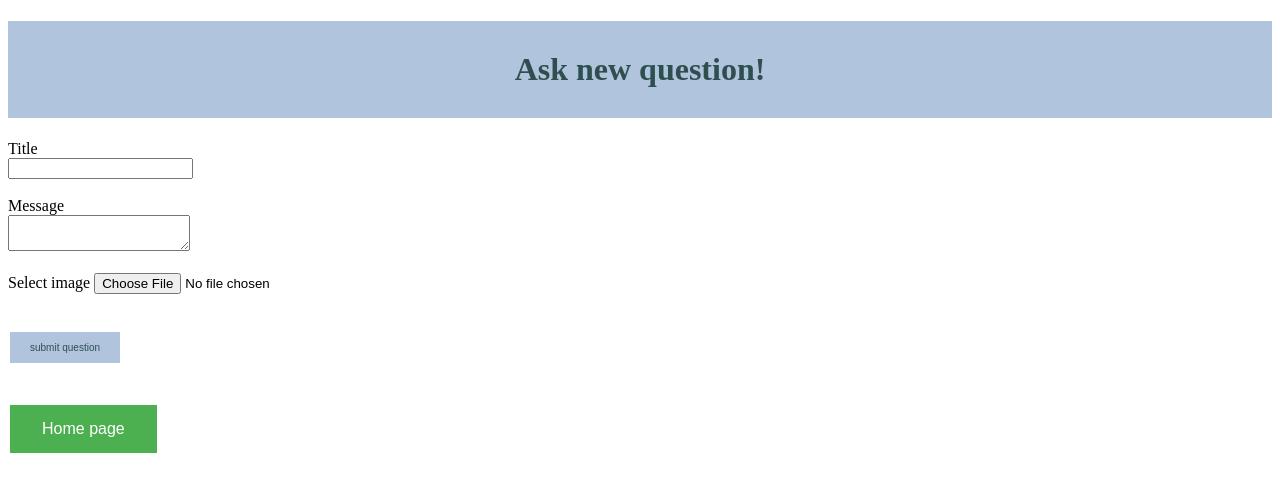
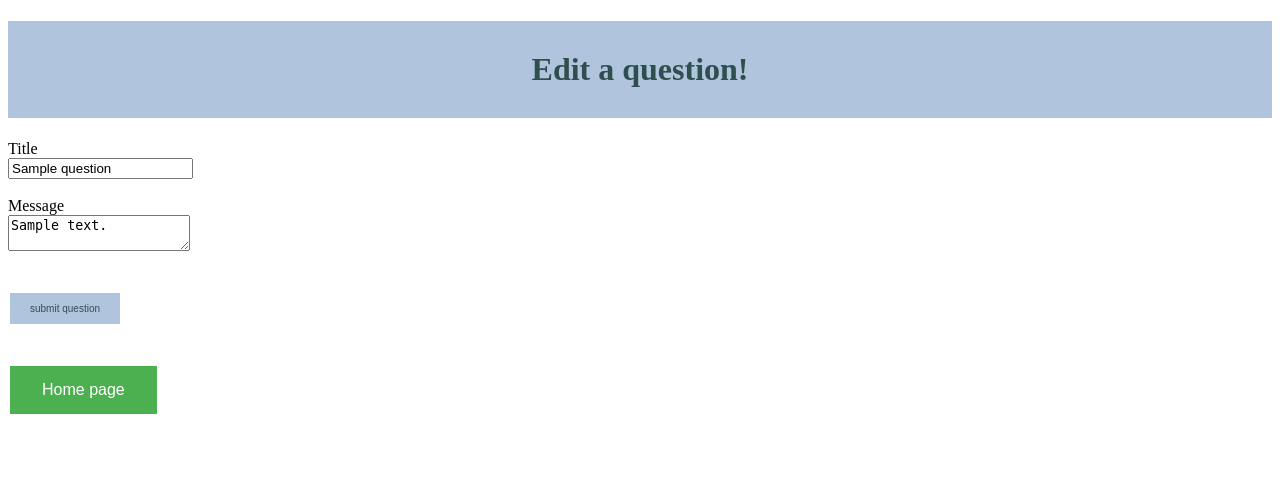
Before and after one commit to jzakrzewska/Ask_Mate_Codecool, a Flask app: template templates/request_form.html in a window 1280 px wide. Shown: the top 491 px of the page. Run offline with Flask 2, Linux system fonts and the light colour scheme; the template is opened without the code that fills it: most values are stand-ins (such as "Sample title", 1, 10 or a date in 2020); some libraries are stand-ins or nearby versions.

Commit message:
edit_question

```diff
--- a/server.py
+++ b/app.py
@@ -42,7 +42,17 @@ def add_question():
             image.filename = "no image"
         data_manager.add_question(question)
         return redirect("/")
-    return render_template("request_form.html")
+    return render_template("request_form.html", question=None)
+
+@app.route("/edit/<id>", methods=["GET","POST"])
+def edit_question(id):
+    if request.method == "POST":
+        question = dict(request.form)
+        data_manager.edit_question_by_id(question)
+        return redirect(url_for(display_a_question(id)))
+    else:
+        question = data_manager.get_question_by_id(id)[0]
+        return render_template("request_form.html", question=question)
 
 
 
--- a/data_manager.py
+++ b/data_manager.py
@@ -87,6 +87,17 @@ def delete_question_by_id(cursor: RealDictCursor, question_id):
     return cursor.execute("DELETE FROM question WHERE id = %s", (question_id,))
 
 
+def edit_question_by_id(cursor: RealDictCursor, question):
+    command = """
+            UPDATE question
+            SET title = %(title)s, message = %(message)s
+            WHERE id = %(id)s
+            """
+    param = {"id": question["id"],
+             "title": question["title"],
+             "message": question["message"]}
+    return cursor.execute(command, param)
+
 @connection.connection_handler
 def delete_answer_by_question_id(cursor: RealDictCursor, id, question_id):
 
--- a/templates/question.html
+++ b/templates/question.html
@@ -90,6 +90,8 @@
         </table>
     <br><a href="{{ url_for("add_new_answer", id=id) }}"><button class="small_button">add new answer</button></a><br>
 
+    <br><a href="{{ url_for("edit_question", id=id) }}"><button class="small_button">Edit question</button></a><br>
+
 
 
     <br><a href="{{ url_for("delete_a_question", id=id)}}"><button class="small_button">delete question</button></a><br>
--- a/templates/request_form.html
+++ b/templates/request_form.html
@@ -2,7 +2,11 @@
 <html lang="en">
 <head>
     <meta charset="UTF-8">
-    <title>Add new question!</title>
+    {% if question == None %}
+        <title>Add new question!</title>
+    {% else %}
+        <title>Edit question</title>
+    {% endif %}
     <style>
      #AskMateHeader {
          background-color: lightsteelblue;
@@ -37,8 +41,8 @@
     </style>
 </head>
 <body>
-
-        <h1 id= "AskMateHeader">Ask new question!</h1>
+  {% if question == None %}
+      <h1 id= "AskMateHeader">Ask new question!</h1>
          <form action="{{ url_for("add_question") }}" method="post" enctype="multipart/form-data">
              <label for="title">Title</label><br>
              <input name="title" id="title" type="text" minlength="5" maxlength="50"> <br><br>
@@ -48,11 +52,31 @@
 
              <label for="image">Select image</label>
              <input type="file" name="image" id="image"><br><br>
-{#             <input type = "submit" value="submit image">#}
+             {#             <input type = "submit" value="submit image">#}
 
 
              <p><input type="submit" value="submit question" class="small_button"></p>
              </form>
+  {% else %}
+      <h1 id= "AskMateHeader">Edit a question!</h1>
+         <form action="{{ url_for("edit_question", id=question["id"]) }}" method="post" enctype="multipart/form-data">
+             <label for="title">Title</label><br>
+             <input name="title" id="title" type="text" minlength="5" maxlength="50" value="{{ question["title"] }}"> <br><br>
+
+             <label for="message">Message</label><br>
+             <textarea name="message" id="message" minlength="5" maxlength="5000">{{ question["message"] }}</textarea><br><br>
+
+             {#  <label for="image">Select image</label>#}
+             {#<input type="file" name="image" id="image"><br><br>#}
+             {#             <input type = "submit" value="submit image">#}
+
+            <input name="id" id="id" type="hidden" value="{{ question["id"] }}">
+             <p><input type="submit" value="submit question" class="small_button"></p>
+             </form>
+  {% endif %}
+
+
+
 
         <br><a href="{{ url_for("list_questions") }}"><button class="button">Home page</button></a><br>
 
```
